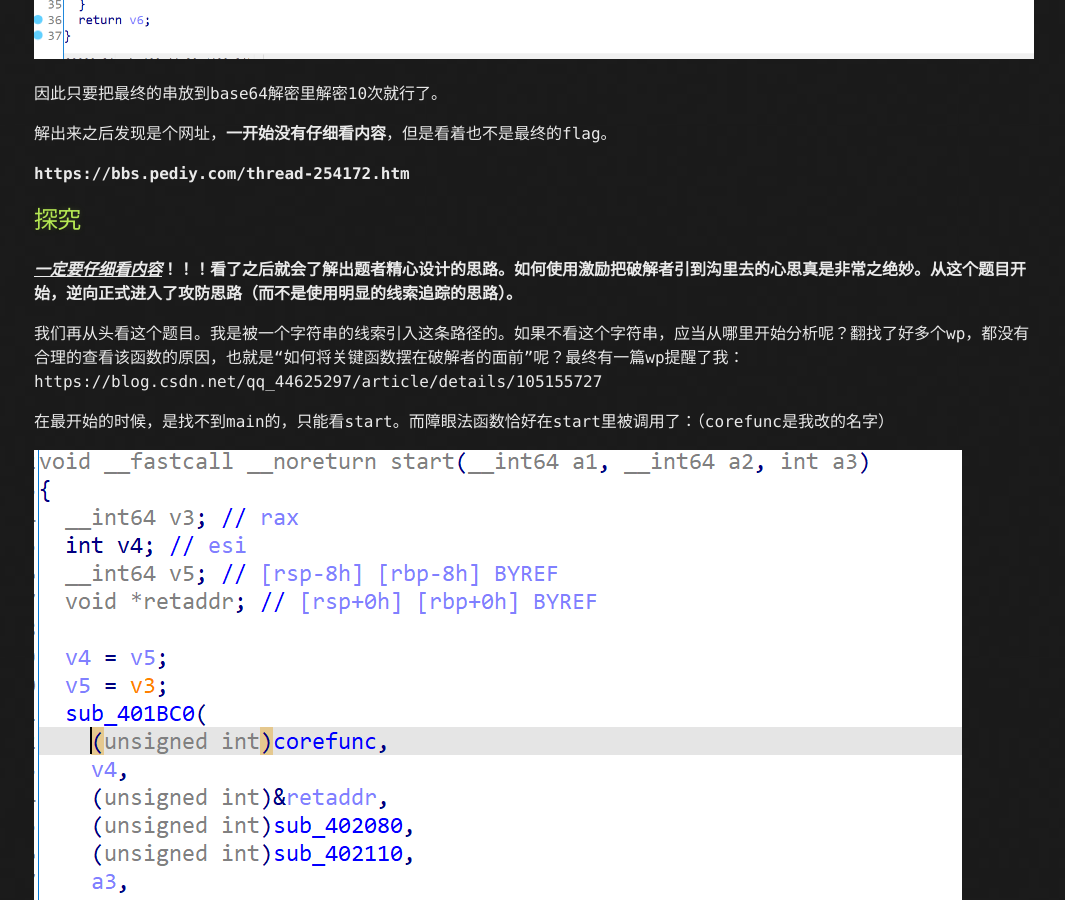
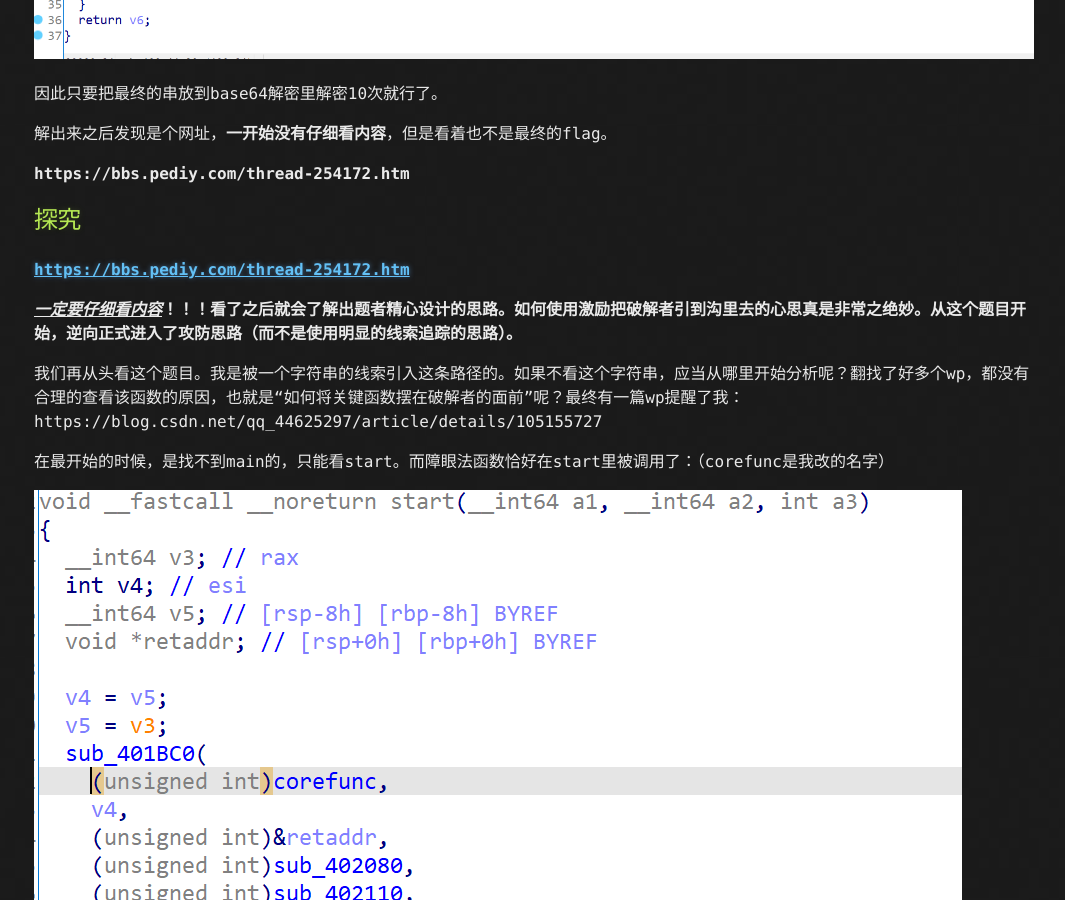
Before and after one commit to RongxiYe/RongxiYe.github.io, a Jekyll site: the page built from _posts/2023-03-27-[2019红帽杯]easyRE1.md, in a window 1280 px wide and 900 px high, scrolled down 7855 px. Shown: the whole window, without its empty margins (106-1171 px from the left). Built offline with Jekyll 4.4.1, drawn with Linux system fonts in a browser that asks for light colours; part of the change alters nothing that is shown.

Commit message:
Update 2023-03-27-[2019红帽杯]easyRE1.md

```diff
--- a/_posts/2023-03-27-[2019红帽杯]easyRE1.md
+++ b/_posts/2023-03-27-[2019红帽杯]easyRE1.md
@@ -85,6 +85,8 @@ print(v15)
 
 ## 探究
 
+[**https://bbs.pediy.com/thread-254172.htm**](https://bbs.pediy.com/thread-254172.htm)
+
 ***<u>一定要仔细看内容</u>*！！！看了之后就会了解出题者精心设计的思路。如何使用激励把破解者引到沟里去的心思真是非常之绝妙。从这个题目开始，逆向正式进入了攻防思路（而不是使用明显的线索追踪的思路）。**
 
 我们再从头看这个题目。我是被一个字符串的线索引入这条路径的。如果不看这个字符串，应当从哪里开始分析呢？翻找了好多个wp，都没有合理的查看该函数的原因，也就是“如何将关键函数摆在破解者的面前”呢？最终有一篇wp提醒了我：https://blog.csdn.net/qq_44625297/article/details/105155727
```
